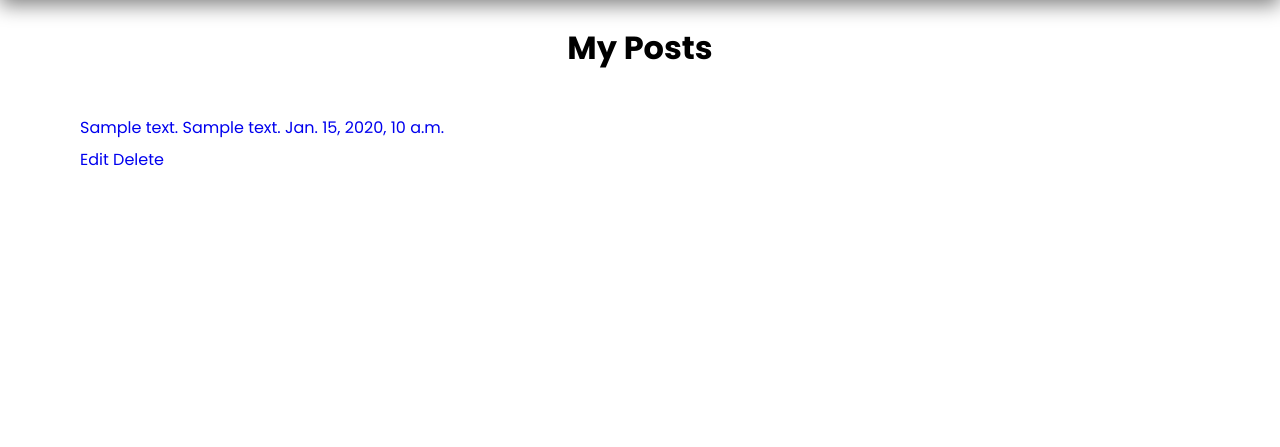
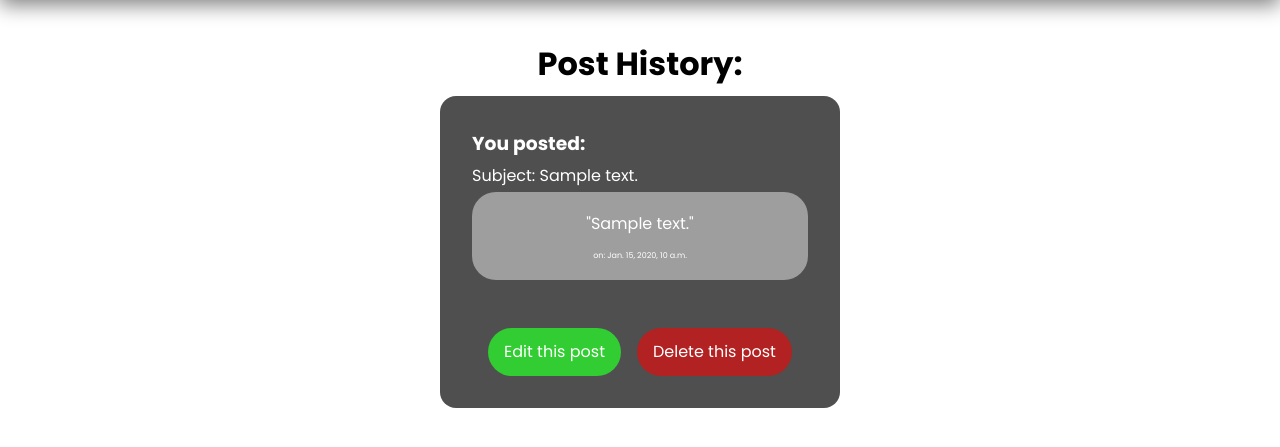
Before and after one commit to EclecticOwl/django-blog, a Django app: page /posts/my_posts/ in a window 1280 px wide. Shown: the part 70-517 px from the top of the page. Run offline with Django 4.2, Linux system fonts and the light colour scheme; a user stored in the database is signed in; tables that the repository leaves empty hold one stand-in row (values such as "Sample post").

Commit message:
Added some styling to user post list page and the index page.

```diff
--- a/posts/templates/my_posts.html
+++ b/posts/templates/my_posts.html
@@ -3,19 +3,24 @@
 {% block content %}
 
 <div class="my_posts_container">
-    <h1>My Posts</h1>
+    <h1>Post History:</h1>
 
     <div class="posts">
         {% for post in posts %}
             <div class="post">
                 <a href="{% url 'post-detail' post.id %}">
-                {{post.description}}
-                {{post.content}}
-                {{post.created}}
+                <h3>You posted:</h2>
+                    <div class='post_description'>
+                        Subject: {{post.description}}
+                    </div>
+                    <div class='post_body'>
+                        <p>"{{post.content}}"</p>
+                        <span> on: {{post.created}}</span>
+                    </div>
                 </a>
-                <div>
-                    <a href="{% url 'post-update' post.id %}">Edit</a>
-                    <a href="{% url 'post-delete' post.id %}">Delete</a>
+                <div class='post_controls'>
+                    <a class="post_edit" href="{% url 'post-update' post.id %}">Edit this post</a>
+                    <a class="post_delete" href="{% url 'post-delete' post.id %}">Delete this post</a>
                 </div>
             </div>
         {% endfor %}
--- a/posts/views.py
+++ b/posts/views.py
@@ -17,7 +17,7 @@ def all_post_list(request):
 
 def post_list(request):
     user = request.user.profile
-    posts = Post.objects.filter(owner=user)
+    posts = Post.objects.filter(owner=user).order_by('-created')
 
     context = {'posts': posts}
     return render(request, 'my_posts.html', context)
--- a/static/css/main.css
+++ b/static/css/main.css
@@ -10,6 +10,8 @@ body {
 .container {
     display: flex;
     justify-content: center;
+    align-items: center;
+    padding: 1em;
 }
 
 
@@ -65,11 +67,11 @@ nav {
 /* Form Styling */
 
 .form-container {
-    margin-top: 8em;
+    margin: 2em auto 0 auto;
     background-color: rgba(0, 0, 0, 0.692);
     padding: 3em 4em;
     border-radius: 1em;
-    width: 50em;
+    max-width: 100%;
     display: flex;
     gap: 2em;
     flex-direction: column;
@@ -84,6 +86,8 @@ nav {
     flex-direction: column;
     justify-content: center;
     gap: 1em;
+    padding: .5em;
+    max-width: 100%;
 }
 .form-container input {
     border: none;
@@ -116,6 +120,9 @@ nav {
     border-radius: 1.5em;;
     padding: 1em;
     max-width: 100%;
+}
+.form-container textarea:focus {
+    outline: none;
 }
 .form-container button {
     background-color: limegreen;
@@ -155,12 +162,13 @@ nav {
 .profile-card {
     padding: 1em 2em;
 }
+/* Index Page */
 .feed_container {
     margin-top: 4em;
     display: flex;
     flex-direction: column;
     gap: 2em;
-    align-items: flex-start;
+    align-items: center;
     width: 100%;
     padding: 0 5em;
 }
@@ -172,15 +180,6 @@ nav {
     align-items: center;
 
 }
-.new_post_container {
-    margin-top: 2em;
-}
-.new_post_container input {
-    height: 2em;
-    padding: 1em;
-    max-width: 100%;
-    border-radius: 1.5em;
-}
 .post_container {
     margin-top: 3em;
     width: 100%;
@@ -190,25 +189,64 @@ nav {
     justify-content: center;
     align-items: center;
 }
-.posts {
-    padding-left: 5em;
-    width: 100%;
-    gap: 2em;
-    display: flex;
-    flex-direction: column;
-    justify-content: flex-start;
-}
-.posts a {
-    text-decoration: none;
-}
-.posts span {
-    margin-left: 2em;
-    font-size: .5em;
-}
 .my_posts_container {
     width: 100%;
     margin-top: 2em;
-    gap: 3em;
+    display: flex;
+    gap: 1em;
+    flex-direction: column;
+    justify-content: center;
+    align-items: center;
+}
+.posts {
+    display: flex;
+    flex-direction: column;
+    gap: 1em;
+}
+
+
+/* Post Styling */
+.post {
+    background-color: rgba(0, 0, 0, 0.692);
+    padding: 2em 2em;
+    border-radius: 1em;
+    color: white;
+    width: 400px;
+    display: flex;
+    flex-direction: column;
+    gap: 2em;
+}
+.post span {
+    font-size: .5em;
+}
+.post a {
+    color: white;
+    text-decoration: none;
+}
+.post .post_controls {
+    margin-top: 1em;
+    display: flex;
+    justify-content: center;
+    gap: 1em;
+}
+.post_edit:hover, .post_delete:hover {
+    border-bottom: 1px solid white;
+}
+.post_edit, .post_delete {
+    padding: .5em 1em;
+    border-radius: 2em;
+}
+.post_edit {
+    background-color: limegreen;
+}
+.post_delete {
+    background-color: firebrick;
+}
+.post_body {
+    background-color: rgba(211, 211, 211, 0.596);
+    padding: .5em;
+    padding-top: 1em;
+    border-radius: 1.5em;
     display: flex;
     flex-direction: column;
     justify-content: center;
```
Also changed, not shown: core/templates/index.html (+5 -4 lines).
